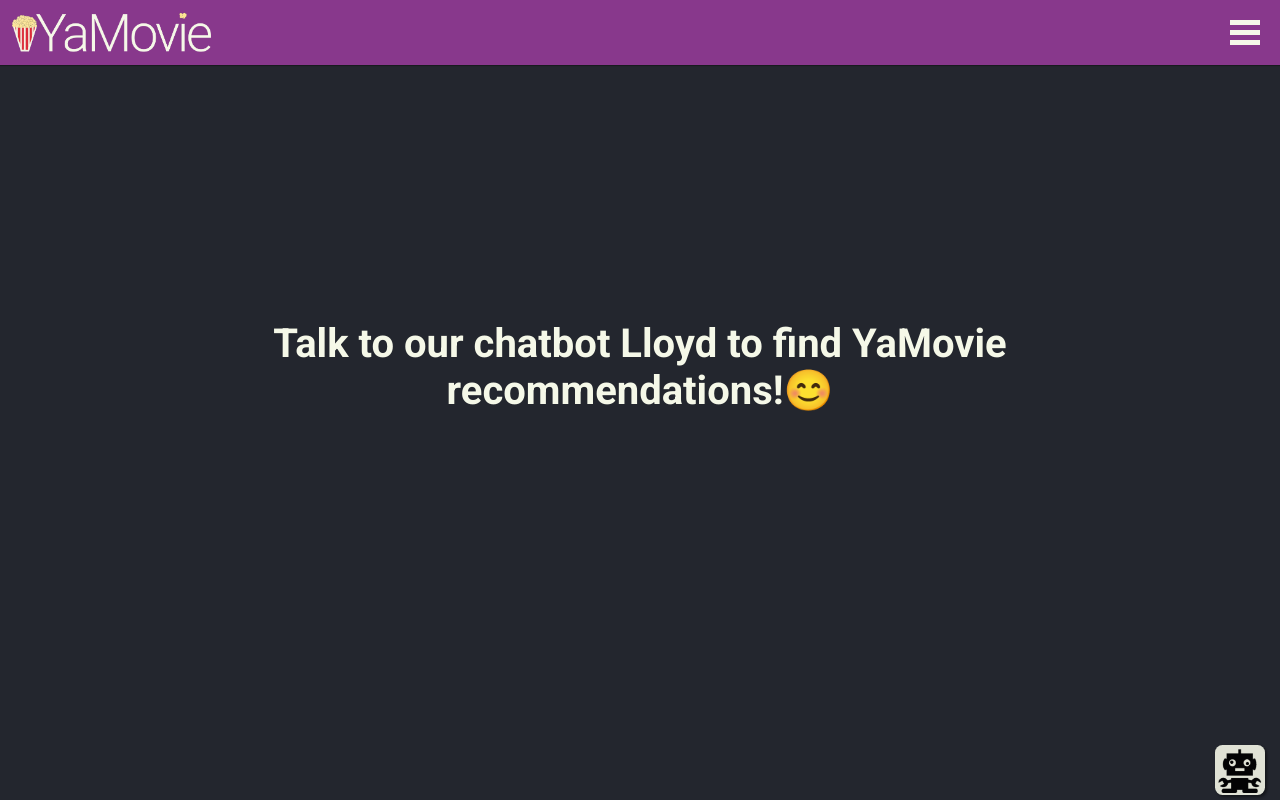
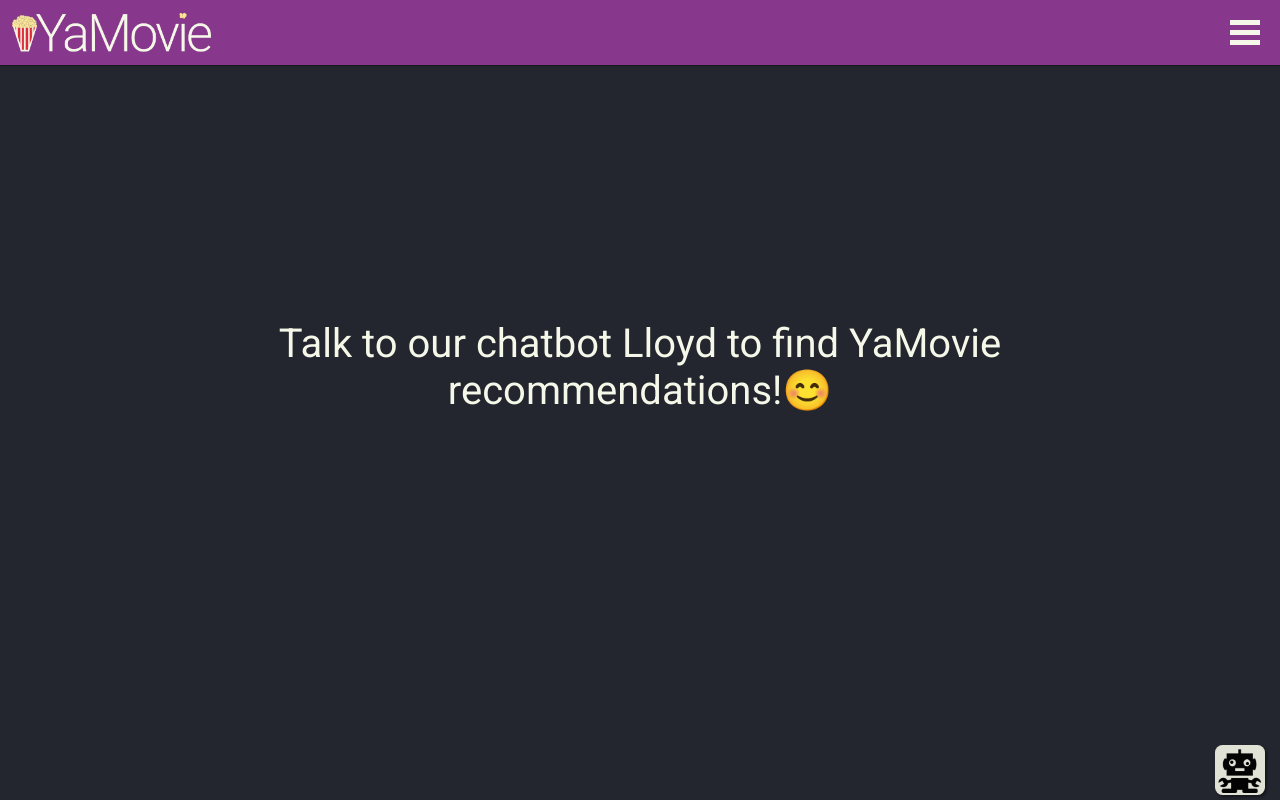
Before and after one commit to yamovie/client, a React (Create React App) app: page /recommendations in a window 1280 px wide. Built offline with nearby package versions, Linux system fonts and the light colour scheme; no server answers.

Commit message:
Fixed css and added load delay

```diff
--- a/src/components/ChatWindow.js
+++ b/src/components/ChatWindow.js
@@ -482,7 +482,7 @@
       .bot({
         loading: true,
         content: 'Getting results now!',
-        delay: this.delays.response,
+        delay: 5000,
       })
       .then(() => {
         getMovieResults(dataObj);
--- a/src/css/FindMoviePage.css
+++ b/src/css/FindMoviePage.css
@@ -1,13 +1,17 @@
-h1 {
+.findMovieh1 {
   color: var(--offwhite);
+  font-family: var(--fontfamily);
+  font-weight: normal;
   margin-top: 25%;
   padding-right: 15%;
   padding-left: 15%;
   text-align: center;
 }
 
-h3 {
+.findMovieh3 {
   color: var(--offwhite);
+  font-family: var(--fontfamily);
+  font-weight: normal;
   padding-right: 15%;
   padding-left: 15%;
   text-align: center;
--- a/src/pages/FindMoviePage.js
+++ b/src/pages/FindMoviePage.js
@@ -53,7 +53,7 @@
           ''
         )}
         {!talkedToLloyd ? (
-          <h1>
+          <h1 className="findMovieh1">
             Talk to our chatbot Lloyd to find YaMovie recommendations!
             <span role="img" aria-label="smile">
               😊
@@ -64,14 +64,14 @@
         )}
         {results.length === 0 ? (
           <div>
-            <h1>
+            <h1 className="findMovieh1">
               Lloyd could not find anything that matched your preferences.
               <span role="img" aria-label="sad">
                 😞
               </span>
             </h1>
             <br />
-            <h3>
+            <h3 className="findMovieh3">
               Ask him again with different criteria so he can find YaMovie
               <span role="img" aria-label="movie">
                 🎦
```
